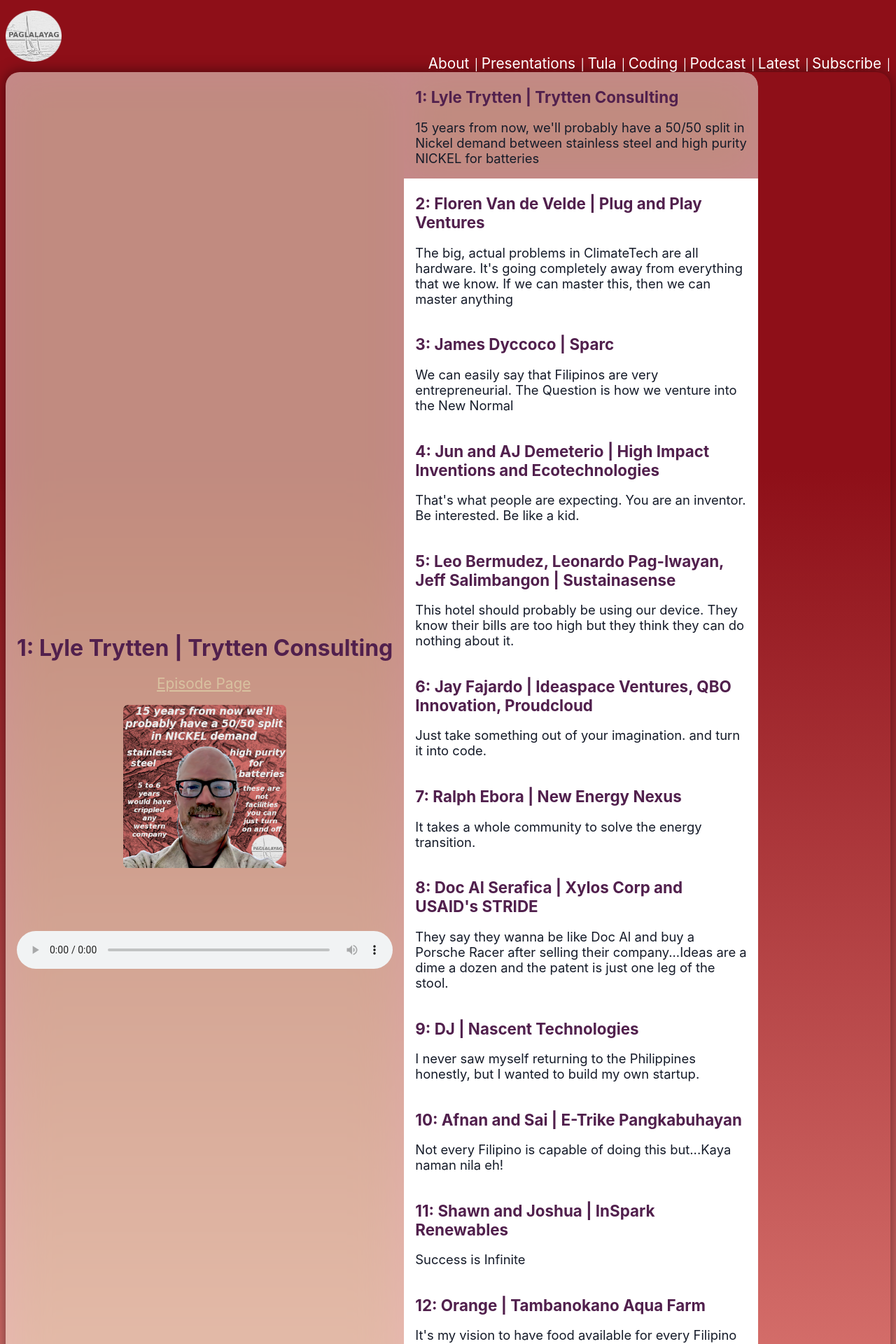
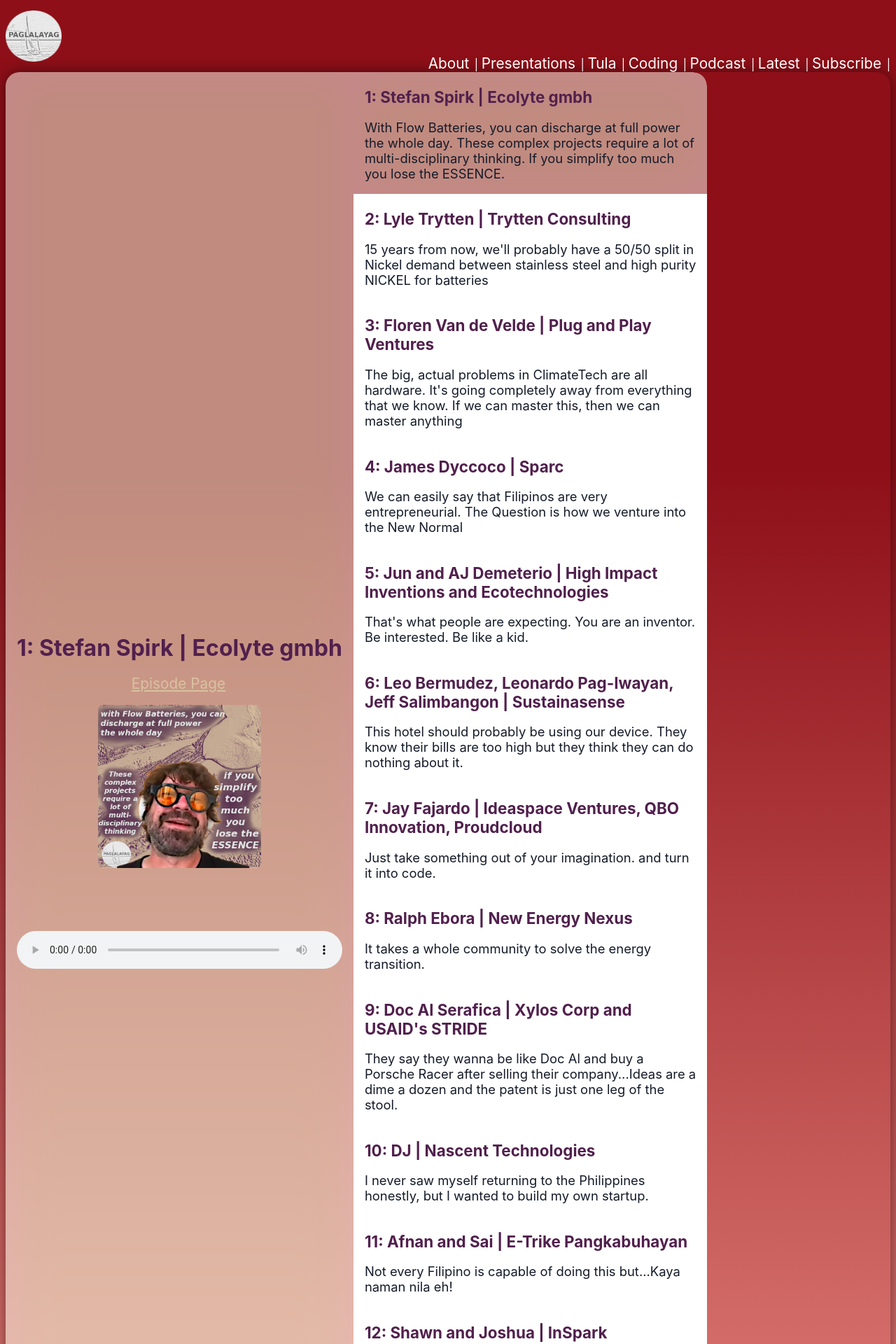
Before and after one commit to paglalayag/paglalayag.github.io, a Jekyll site: the page built from _pages/podcast.md, in a window 1280 px wide. Shown: the top 1920 px of the page at 70% size. Built offline with Jekyll 4.4.1, drawn with Linux system fonts in a browser that asks for light colours; nearby versions of some CDN libraries; some of the changed text lies outside the part shown.

Commit message:
add stefan interview

```diff
--- a/latest.html
+++ b/latest.html
@@ -3,6 +3,6 @@
 title: Latest episode
 sitemap: false
 permalink: /latest/
-redirect_to: /coding/2024/07/31/PhRUG-hack-the-hybrid/
+redirect_to: /podcasts/2024/10/03/stefan/
 no-cache: true
 ---
--- /dev/null
+++ b/podcasts/_posts/2024-10-03-stefan.md
@@ -0,0 +1,28 @@
+---
+title: Stefan Spirk | Ecolyte gmbh
+layout: interview
+hero_image: /assets/img/interviews/stefan/stefan-paglalayag-interview.jpg
+image:
+  path: /assets/img/interviews/stefan/stefan-paglalayag-interview-og.jpg
+  height: 380
+  width: 380
+  alt: With Flow Batteries, you can discharge at full power the whole day. These complex projects require a lot of  multi-disciplinary thinking. If you simplify too much you lose the ESSENCE.
+podcast_link: https://paglalayag.net/assets/audio/stefan-paglalayag-audio.mp3
+podcast_file_size: 19.8 MB
+podcast_duration: "00:41:00"
+podcast_length: 19762557
+---
+
+Stefan's group [Ecolyte](https://ecolyte.at/) is working to scale up its Organic Flow battery using their own electrolyte derived from [industrial-grade vanillin](https://www.vanillaflow.eu/).
+
+Stefan and I hit it off in HK during their visit late last year and so I was keen to get him on for as part of a few episodes focusing on battery materials and tech.
+
+The running joke between us is that [Hessner's supercapacitors](hessner.tech) and small and fast, while his vanilla flow is more of a slow and plodding style of kung fu.  Perhaps like a sloth.
+
+-----------------
+
+# Listen here!
+
+/assets/audio/stefan-paglalayag-audio.mp3
+
+-----------------
```
Also changed, not shown: assets/img/interviews/stefan/stefan-paglalayag-interview-og.jpg (added), assets/img/interviews/stefan/stefan-paglalayag-interview.jpg (added).
